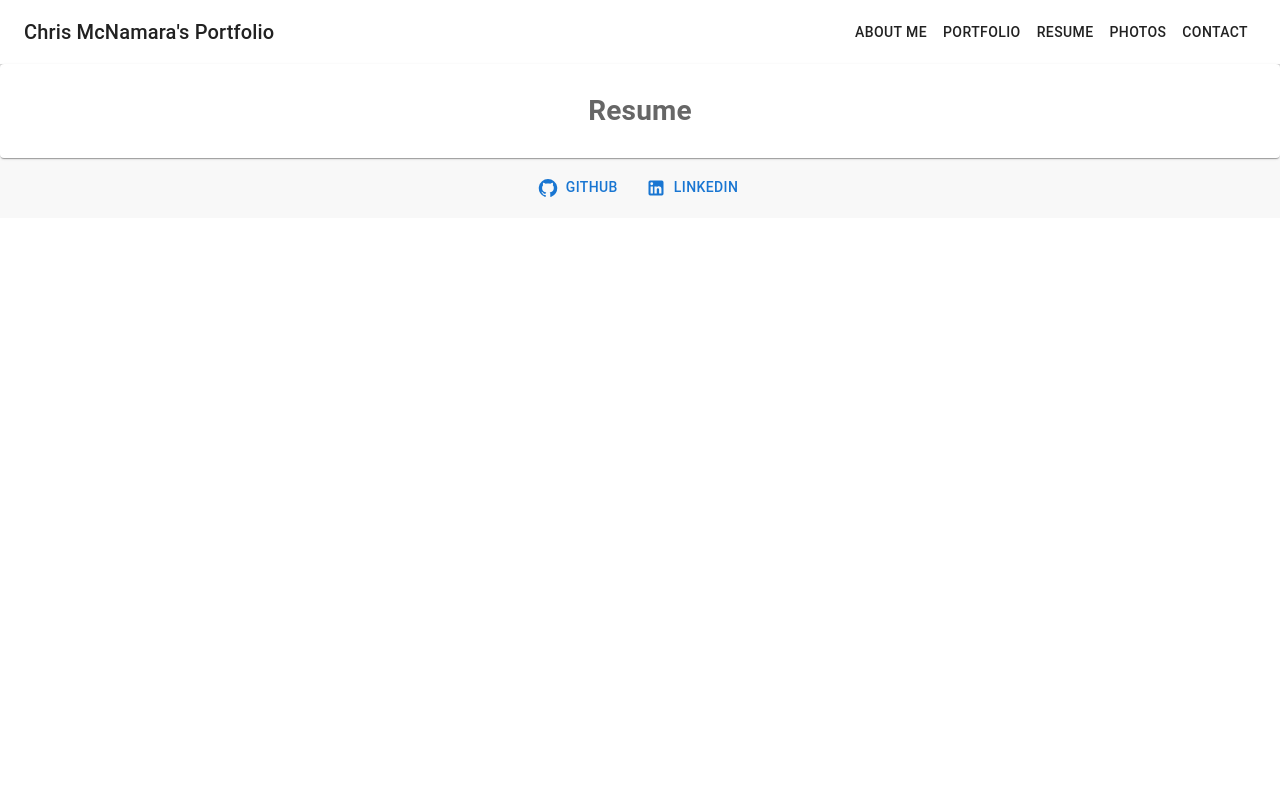
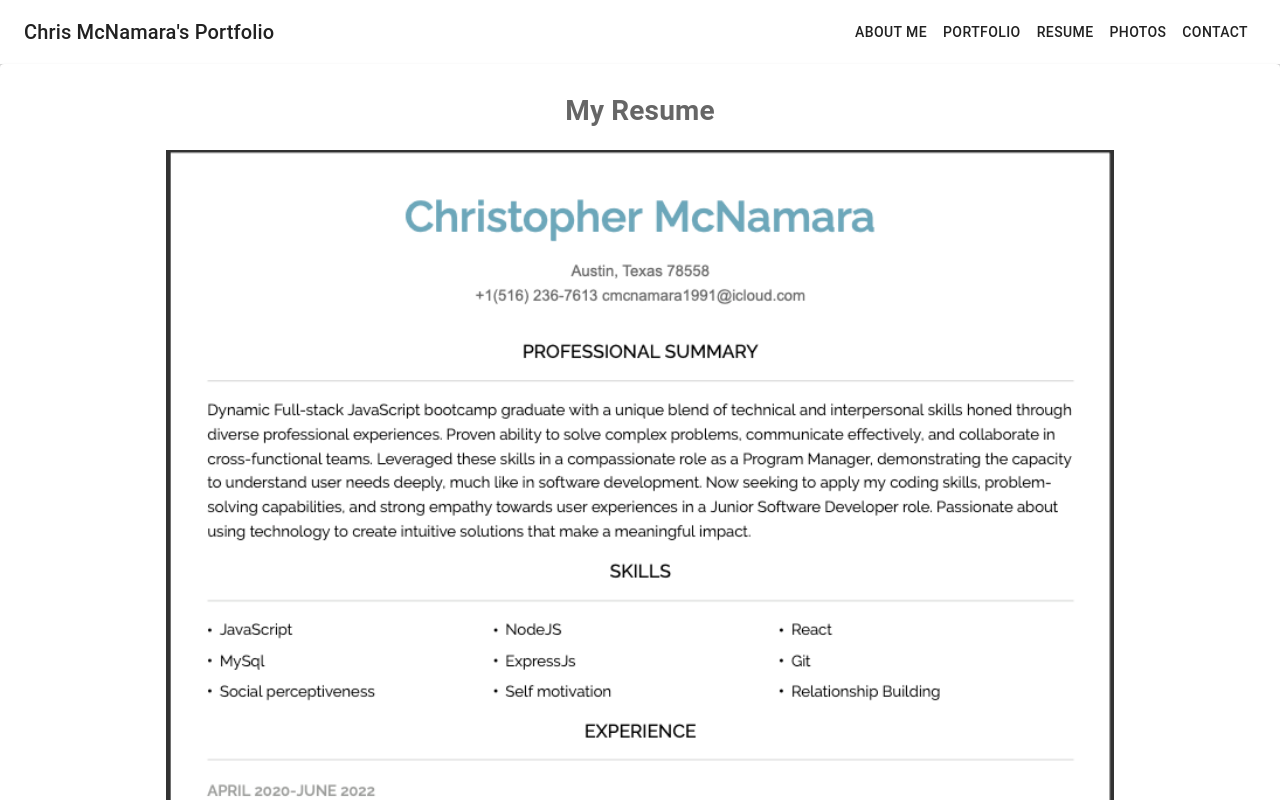
Before and after one commit to cmcnamara15/React-Portfolio, a React (Create React App) app in the folder react-portfolio/: page /Resume in a window 1280 px wide. Shown: the top 800 px of the page. Built offline with nearby package versions, Linux system fonts and the light colour scheme.

Commit message:
Add resume photo to resume page

```diff
--- a/react-portfolio/src/pages/Resume.jsx
+++ b/react-portfolio/src/pages/Resume.jsx
@@ -1,9 +1,14 @@
 import React from "react";
+import resumeImageOne from "../assets/images/resumeOne.png";
+// import resumeImageTwo from "../assets/images/resumeTwo.png";
+// import resumePdf from "../assets/resume.pdf";
 
 export default function Resume() {
     return (
-    <div>
-        <h1>Resume</h1>
-    </div>
+<div>
+    <h1>My Resume</h1>
+    <img src={resumeImageOne} alt="Resume" style={{ width: '75%', height: 'auto' }} />
+    {/* <a href={resumePdf} download="resume.pdf">Download PDF</a> */}
+</div>
     )
 }
```
Also changed, not shown: react-portfolio/src/assets/images/resumeOne.png (added), 1 other file (tests, documents, lock files or other folders).
